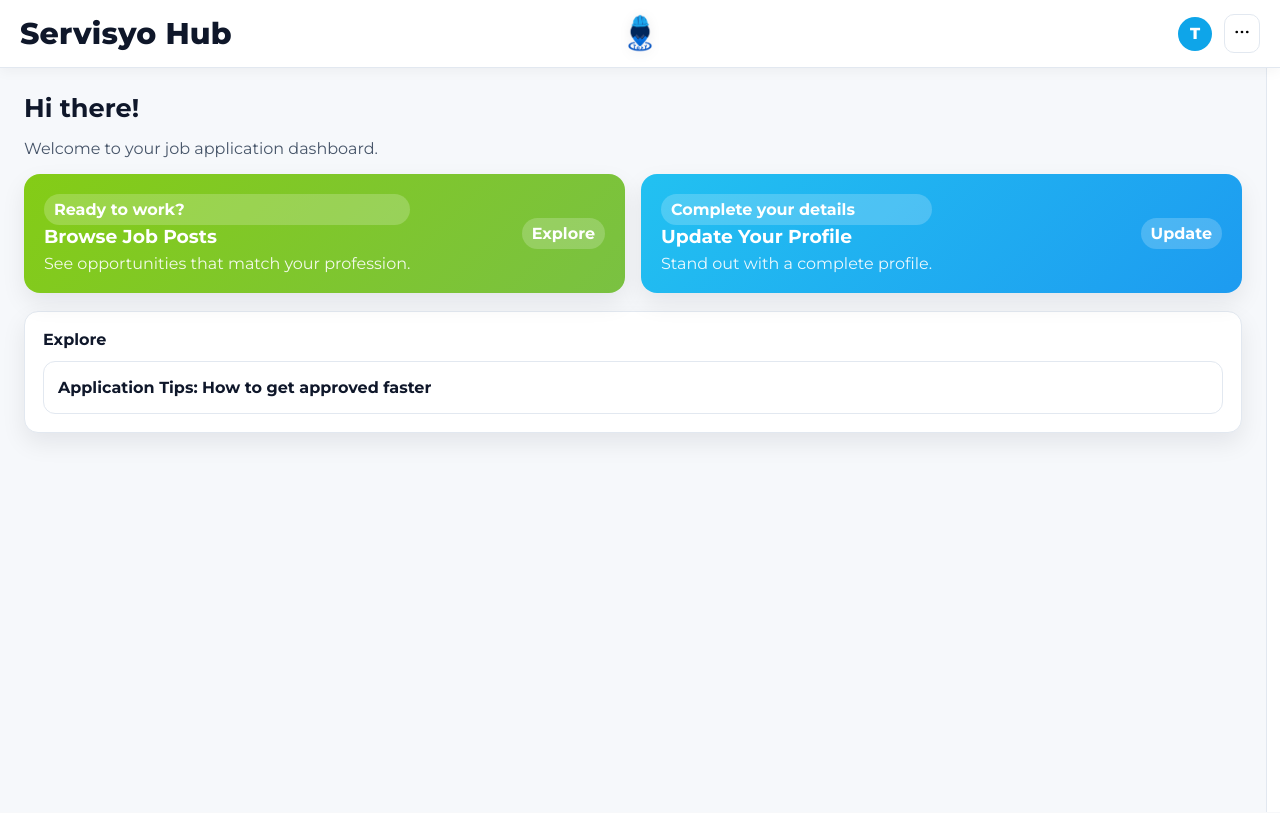
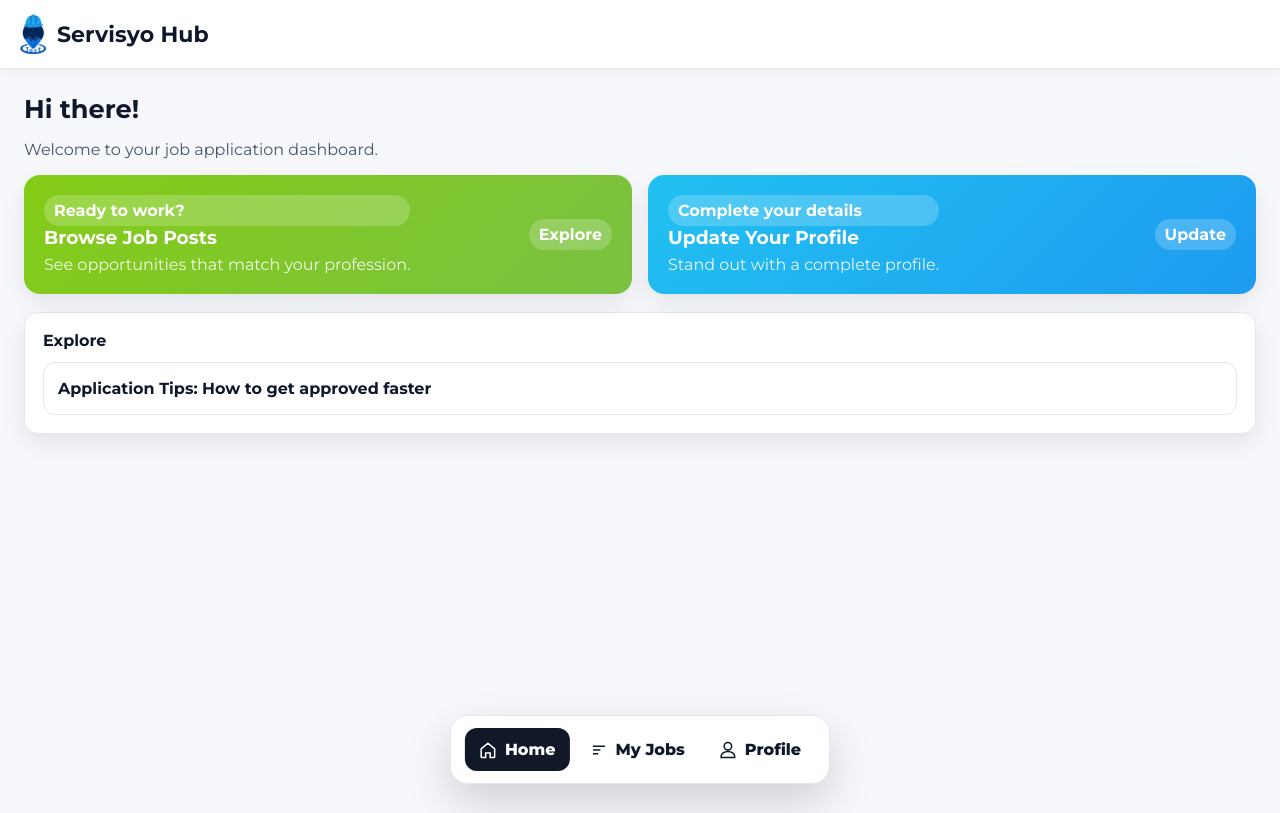
Before and after one commit to inyiigo/ncp3106-ServisyoHub, a PHP site: page /pages/home-jobs.php in a window 1280 px wide. Run offline with PHP 8.4, Linux system fonts and the light colour scheme.

Commit message:
relocate logo beside the app name

```diff
--- a/assets/css/styles.css
+++ b/assets/css/styles.css
@@ -87,7 +87,8 @@ body { font-family: 'Montserrat', system-ui, -apple-system, Segoe UI, Roboto, Ar
 .card li { margin: 4px 0; }
 
 .dash-topbar { position: sticky; top: 0; z-index: 10; display: flex; align-items: center; gap: 12px; background: var(--card); border-bottom: 1px solid var(--line); padding: 14px 20px; min-height: 64px; box-shadow: 0 4px 12px rgba(2,6,23,.04); }
-.dash-brand { display: flex; align-items: center; gap: 10px; font-weight: 800; font-size: clamp(20px, 2.6vw, 30px); letter-spacing: .2px; }
+.dash-brand { display: flex; align-items: center; gap: 10px; font-weight: 700; font-size: clamp(16px, 2vw, 22px); letter-spacing: .1px; }
+.dash-brand .dash-brand-logo { display: block; height: clamp(28px, 5.5vw, 40px); width: auto; }
 /* Centered header logo (non-interactive, sits above content) */
 .dash-center-logo { position: absolute; left: 50%; top: 50%; transform: translate(-50%, -50%); pointer-events: none; }
 .dash-center-logo img { display: block; height: 42px; width: auto; filter: drop-shadow(0 2px 6px rgba(2,6,23,.08)); }
@@ -95,8 +96,8 @@ body { font-family: 'Montserrat', system-ui, -apple-system, Segoe UI, Roboto, Ar
 .dash-icon-btn { border: 1px solid var(--line); background: #fff; border-radius: 10px; padding: 8px; cursor: pointer; }
 .dash-avatar { width: 34px; height: 34px; border-radius: 50%; background: #0ea5e9; color: #fff; display: grid; place-items: center; font-weight: 800; }
 
-.dash-shell { display: grid; grid-template-columns: 1fr auto; min-height: calc(100vh - 56px); background: var(--bg); color: var(--text); }
-.dash-content { padding: 24px; }
+.dash-shell { display: grid; grid-template-columns: 1fr; min-height: calc(100vh - 56px); background: var(--bg); color: var(--text); }
+.dash-content { padding: 24px; padding-bottom: calc(24px + 72px + env(safe-area-inset-bottom)); }
 .dash-greet { font-size: 1.6rem; margin: 0 0 14px; }
 .dash-muted { color: var(--muted); }
 
@@ -112,13 +113,8 @@ body { font-family: 'Montserrat', system-ui, -apple-system, Segoe UI, Roboto, Ar
 .dash-explore h4 { margin: 0 0 12px; }
 .dash-list-item { background:#fff; border:1px solid var(--line); border-radius:12px; padding:16px 14px; font-weight:700; }
 
-.dash-aside { border-left: 1px solid var(--line); background: var(--card); width: var(--aside-collapsed); transition: width .25s ease; overflow: hidden; }
-/* Reveal sidebar on hover or when focused (desktop/keyboard) */
-.dash-aside:hover,
-.dash-aside:focus-within { width: var(--aside-expanded); }
-.dash-nav { position: sticky; top: 56px; padding: 18px 16px; display: grid; gap: 8px; opacity: 0; pointer-events: none; transition: opacity .18s ease .08s; }
-.dash-aside:hover .dash-nav,
-.dash-aside:focus-within .dash-nav { opacity: 1; pointer-events: auto; }
+.dash-aside { display: none; }
+.dash-nav { display: none; }
 .dash-nav h3 { margin: 0 0 8px; font-size: .9rem; color: var(--muted); text-transform: uppercase; letter-spacing: .04em; }
 .dash-nav a { display: flex; align-items: center; gap: 10px; padding: 10px 12px; border-radius: 10px; color: var(--text); text-decoration: none; font-weight: 700; }
 .dash-nav a:hover, .dash-nav a.active { background: var(--brand); color: #fff; }
@@ -141,10 +137,6 @@ a.dash-svc-card { text-decoration: none; color: inherit; }
 
 @media (max-width: 900px) {
   .dash-shell { grid-template-columns: 1fr; }
-  /* Mobile: slide-in overlay panel for navigation */
-  .dash-aside { position: fixed; top: 0; right: 0; height: 100vh; width: min(82vw, 320px); transform: translateX(100%); transition: transform .25s ease; border-left: 1px solid var(--line); box-shadow: -10px 0 25px rgba(2,6,23,.08); z-index: 10; }
-  .dash-nav-open .dash-aside { transform: translateX(0); }
-  .dash-nav { opacity: 1; pointer-events: auto; }
   .dash-cards { grid-template-columns: 1fr; }
   .dash-svc-grid { grid-template-columns: 1fr; }
 }
@@ -155,9 +147,19 @@ a.dash-svc-card { text-decoration: none; color: inherit; }
 }
 
 /* Overlay backdrop for mobile nav */
-.dash-overlay { position: fixed; inset: 0; background: rgba(2,6,23,.35); opacity: 0; visibility: hidden; transition: opacity .2s ease, visibility 0s linear .2s; z-index: 9; }
-.dash-nav-open .dash-overlay { opacity: 1; visibility: visible; transition-delay: 0s; }
-@media (min-width: 901px) { .dash-overlay { display: none !important; } }
+.dash-overlay { display: none; }
+
+/* Floating bottom nav */
+.dash-bottom-nav { position: fixed; left: 50%; bottom: calc(16px + env(safe-area-inset-bottom)); transform: translateX(-50%); background: #fff; border: 1px solid var(--line); border-radius: 18px; box-shadow: 0 18px 46px rgba(2,6,23,.16); padding: 10px 12px; display: flex; gap: 6px; z-index: 20; }
+.dash-bottom-nav a { display: inline-flex; align-items: center; gap: 8px; padding: 10px 12px; border-radius: 12px; color: var(--text); text-decoration: none; font-weight: 800; }
+.dash-bottom-nav a.active, .dash-bottom-nav a:hover { background: var(--brand); color: #fff; }
+.dash-bottom-nav .dash-icon { width: 18px; height: 18px; }
+
+@media (min-width: 1000px) {
+  /* Slightly larger on desktop */
+  .dash-bottom-nav { padding: 12px 14px; }
+  .dash-bottom-nav a { padding: 12px 14px; }
+}
 
 /* Categorized services */
 .dash-cat { margin-top: 26px; }
--- a/pages/home-jobs.php
+++ b/pages/home-jobs.php
@@ -18,13 +18,11 @@
 		$avatar = strtoupper(substr(preg_replace('/\s+/', '', $display), 0, 1));
 	?>
 	<div class="dash-topbar">
-		<div class="dash-brand">Servisyo Hub</div>
-		<div class="dash-center-logo"><img src="../assets/images/job_logo.png" alt="Servisyo Hub Logo" /></div>
+		<div class="dash-brand">
+			<img class="dash-brand-logo" src="../assets/images/job_logo.png" alt="Servisyo Hub" />
+			<span>Servisyo Hub</span>
+		</div>
 		<div class="dash-top-spacer"></div>
-		<div class="dash-avatar" title="<?php echo htmlspecialchars($display); ?>"><?php echo htmlspecialchars($avatar); ?></div>
-		<button class="dash-icon-btn" data-nav-toggle title="Menu" aria-label="Menu">
-			<svg class="dash-icon" viewBox="0 0 24 24" fill="currentColor" aria-hidden="true"><circle cx="5" cy="12" r="1.8"/><circle cx="12" cy="12" r="1.8"/><circle cx="19" cy="12" r="1.8"/></svg>
-		</button>
 	</div>
 
 	<div class="dash-overlay"></div>
@@ -77,5 +75,21 @@
 			</nav>
 		</aside>
 	</div>
+
+	<!-- Floating bottom navigation -->
+	<nav class="dash-bottom-nav">
+		<a href="./home-jobs.php" class="active" aria-label="Home">
+			<svg class="dash-icon" viewBox="0 0 24 24" fill="none" stroke="currentColor" stroke-width="2"><path d="M3 10.5 12 3l9 7.5V21a1 1 0 0 1-1 1h-5v-6H9v6H4a1 1 0 0 1-1-1v-10.5Z"/></svg>
+			<span>Home</span>
+		</a>
+		<a href="./my-jobs.php" aria-label="My Jobs">
+			<svg class="dash-icon" viewBox="0 0 24 24" fill="none" stroke="currentColor" stroke-width="2"><path d="M4 7h16M4 12h10M4 17h7"/></svg>
+			<span>My Jobs</span>
+		</a>
+		<a href="./profile.php" aria-label="Profile">
+			<svg class="dash-icon" viewBox="0 0 24 24" fill="none" stroke="currentColor" stroke-width="2"><path d="M12 12a5 5 0 1 0-5-5 5 5 0 0 0 5 5Zm0 2c-5 0-9 3-9 6v2h18v-2c0-3-4-6-9-6Z"/></svg>
+			<span>Profile</span>
+		</a>
+	</nav>
 </body>
 </html>
--- a/pages/user-choice.php
+++ b/pages/user-choice.php
@@ -10,7 +10,7 @@
   <main class="choice-container">
     <h2 class="choice-heading">You are here for</h2>
     <div class="choice-buttons">
-      <a href="./login.php" class="choice-btn">A Services</a>
+      <a href="./login.php" class="choice-btn">A Service</a>
       <a href="./registration.php" class="choice-btn alt">A Job</a>
     </div>
   </main>
```
Also changed, not shown: pages/home-services.php (+20 -6 lines), pages/services/_template.php (+19 -6 lines), assets/images/job_logo.png.
